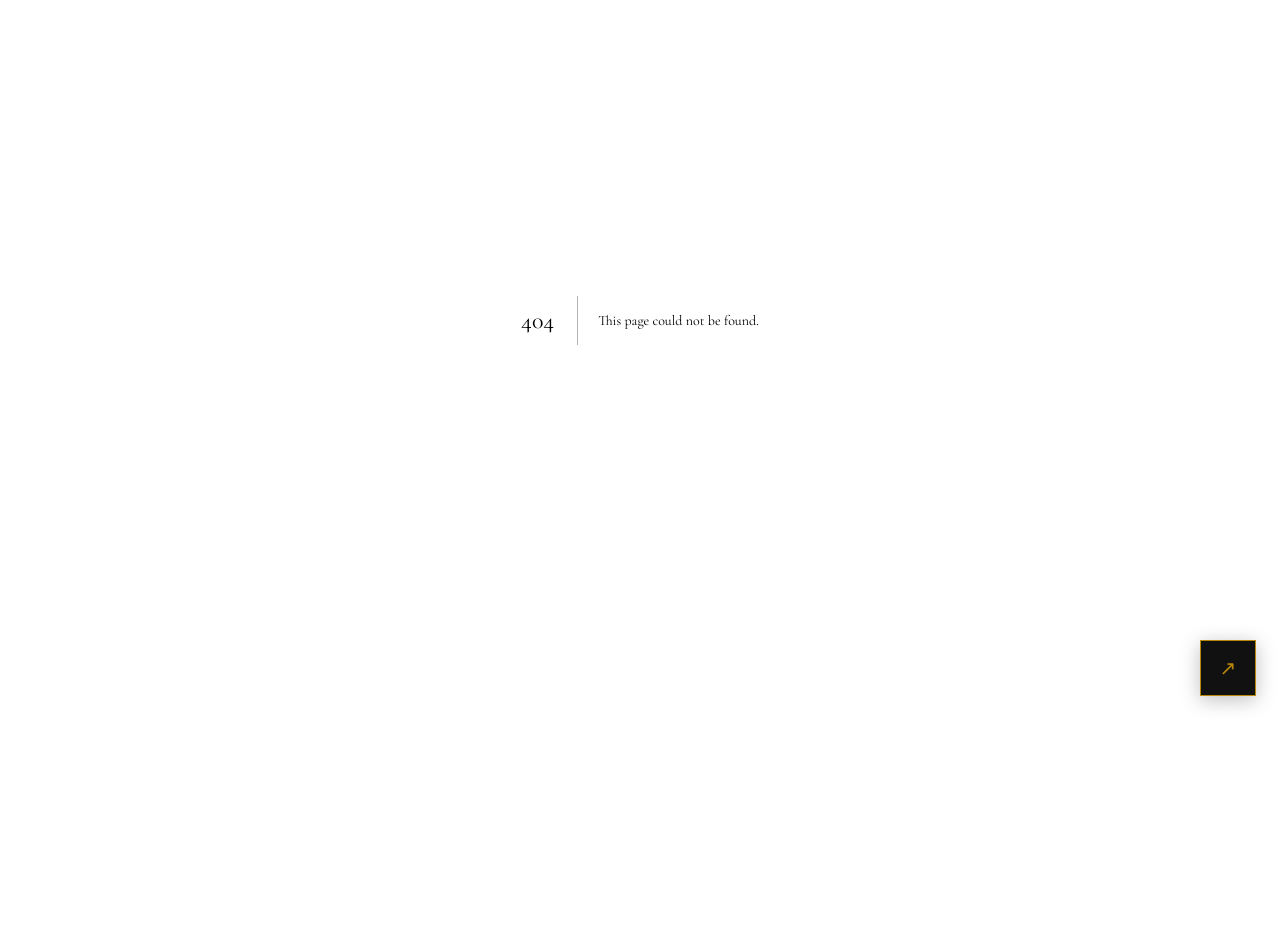
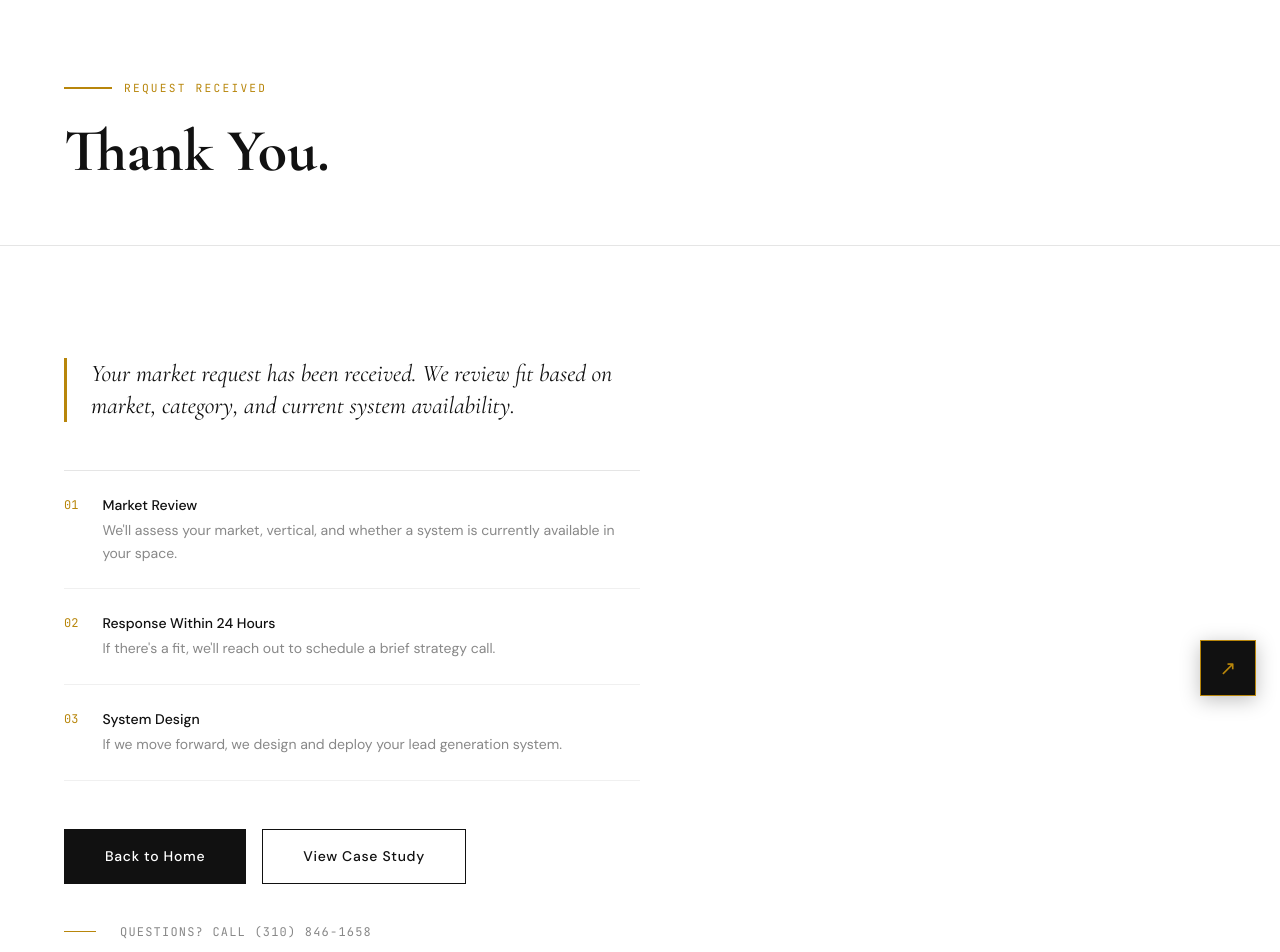
Before and after one commit to Ahorasi360/flashpreviews, a Next.js app: page /contact/thank-you in a window 1280 px wide. Before the commit this address had no page. Shown: the part 80-1032 px from the top of the page. Before the commit the page ends 800 px from the top, so only its background shows below. Built offline with nearby package versions, Linux system fonts and the light colour scheme.

Commit message:
feat: thank-you page after intake submission

```diff
--- /dev/null
+++ b/app/contact/thank-you/page.tsx
@@ -0,0 +1,70 @@
+import Link from 'next/link';
+import Navigation from '@/components/Navigation';
+import Footer from '@/components/Footer';
+import type { Metadata } from 'next';
+
+export const metadata: Metadata = {
+  title: 'Request Received | FlashPreviews Consulting Group',
+  description: 'Your market request has been received. We review fit based on market, category, and current system availability.',
+  robots: { index: false, follow: false },
+};
+
+export default function ThankYou() {
+  return (
+    <div className="min-h-screen bg-white">
+      <Navigation />
+      <section className="pt-32 md:pt-40 pb-16 border-b border-[#E5E5E5]">
+        <div className="container">
+          <div className="flex items-center gap-3 mb-6">
+            <div className="gold-rule-short" />
+            <span className="section-label">Request Received</span>
+          </div>
+          <h1 className="text-5xl md:text-6xl text-[#111111] leading-tight max-w-2xl" style={{ fontFamily: "'Cormorant Garamond', serif", fontWeight: 700 }}>
+            Thank You.
+          </h1>
+        </div>
+      </section>
+
+      <section className="py-20 md:py-28">
+        <div className="container">
+          <div className="max-w-xl">
+            <div className="gold-callout mb-12">
+              <p className="text-[#111111] text-xl md:text-2xl leading-relaxed" style={{ fontFamily: "'Cormorant Garamond', serif", fontStyle: 'italic' }}>
+                Your market request has been received. We review fit based on market, category, and current system availability.
+              </p>
+            </div>
+
+            <div className="border-t border-[#E5E5E5]">
+              {[
+                { num: '01', title: 'Market Review', desc: "We'll assess your market, vertical, and whether a system is currently available in your space." },
+                { num: '02', title: 'Response Within 24 Hours', desc: "If there's a fit, we'll reach out to schedule a brief strategy call." },
+                { num: '03', title: 'System Design', desc: "If we move forward, we design and deploy your lead generation system." },
+              ].map((item) => (
+                <div key={item.num} className="flex gap-6 py-6 border-b border-[#F0F0F0]">
+                  <span className="text-[#B8860B] text-xs shrink-0 mt-0.5" style={{ fontFamily: "'JetBrains Mono', monospace" }}>{item.num}</span>
+                  <div>
+                    <p className="text-[#111111] text-sm font-medium mb-1">{item.title}</p>
+                    <p className="text-[#888888] text-sm leading-relaxed">{item.desc}</p>
+                  </div>
+                </div>
+              ))}
+            </div>
+
+            <div className="mt-12 flex flex-col sm:flex-row gap-4">
+              <Link href="/" className="btn-primary text-center">Back to Home</Link>
+              <Link href="/case-study" className="btn-ghost text-center">View Case Study</Link>
+            </div>
+
+            <div className="mt-10 flex items-center gap-6">
+              <div className="h-px w-8 bg-[#B8860B]" />
+              <p style={{ fontFamily: "'JetBrains Mono', monospace" }} className="text-[#888888] text-xs tracking-widest uppercase">
+                Questions? Call (310) 846-1658
+              </p>
+            </div>
+          </div>
+        </div>
+      </section>
+      <Footer />
+    </div>
+  );
+}
```
